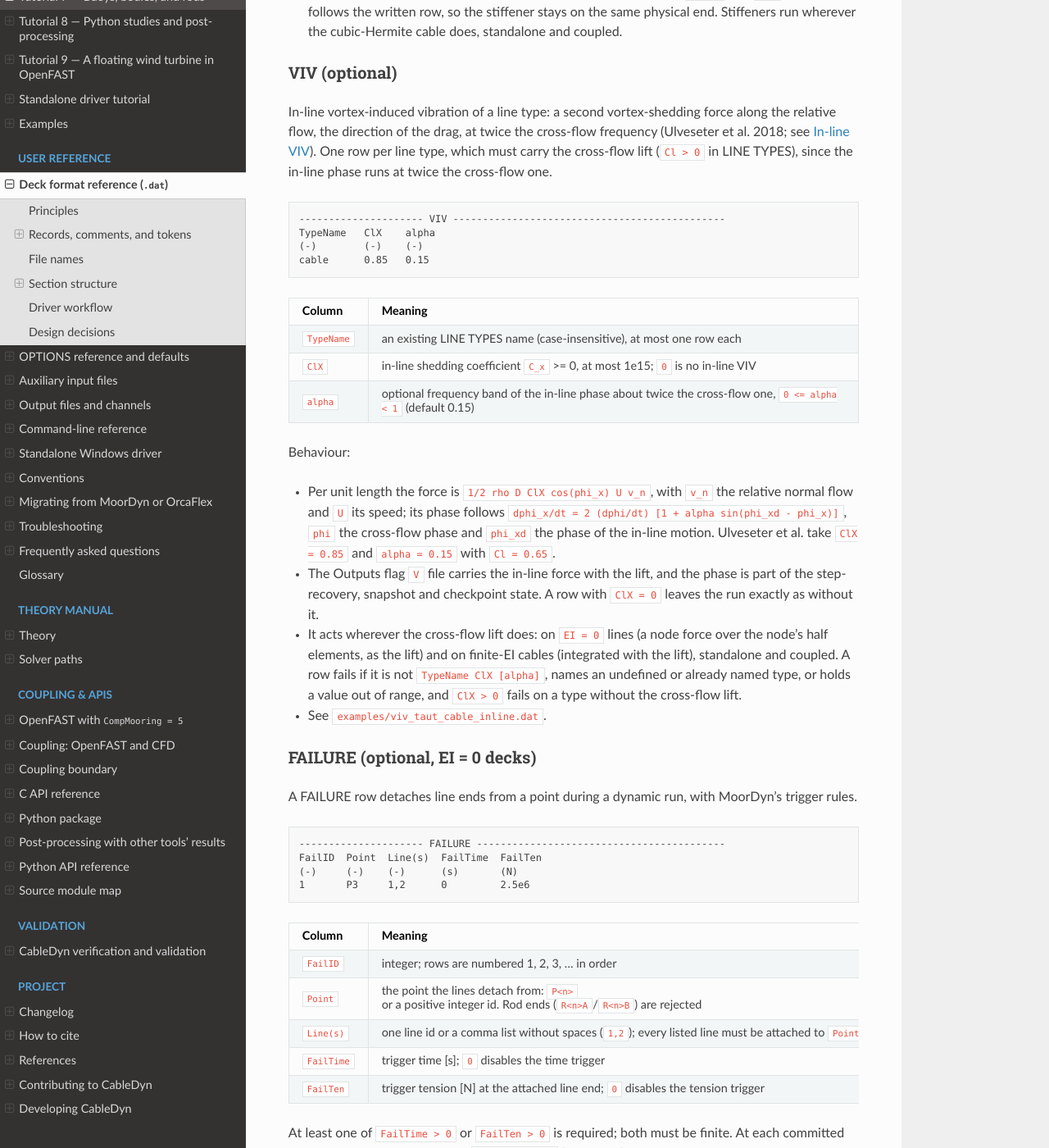
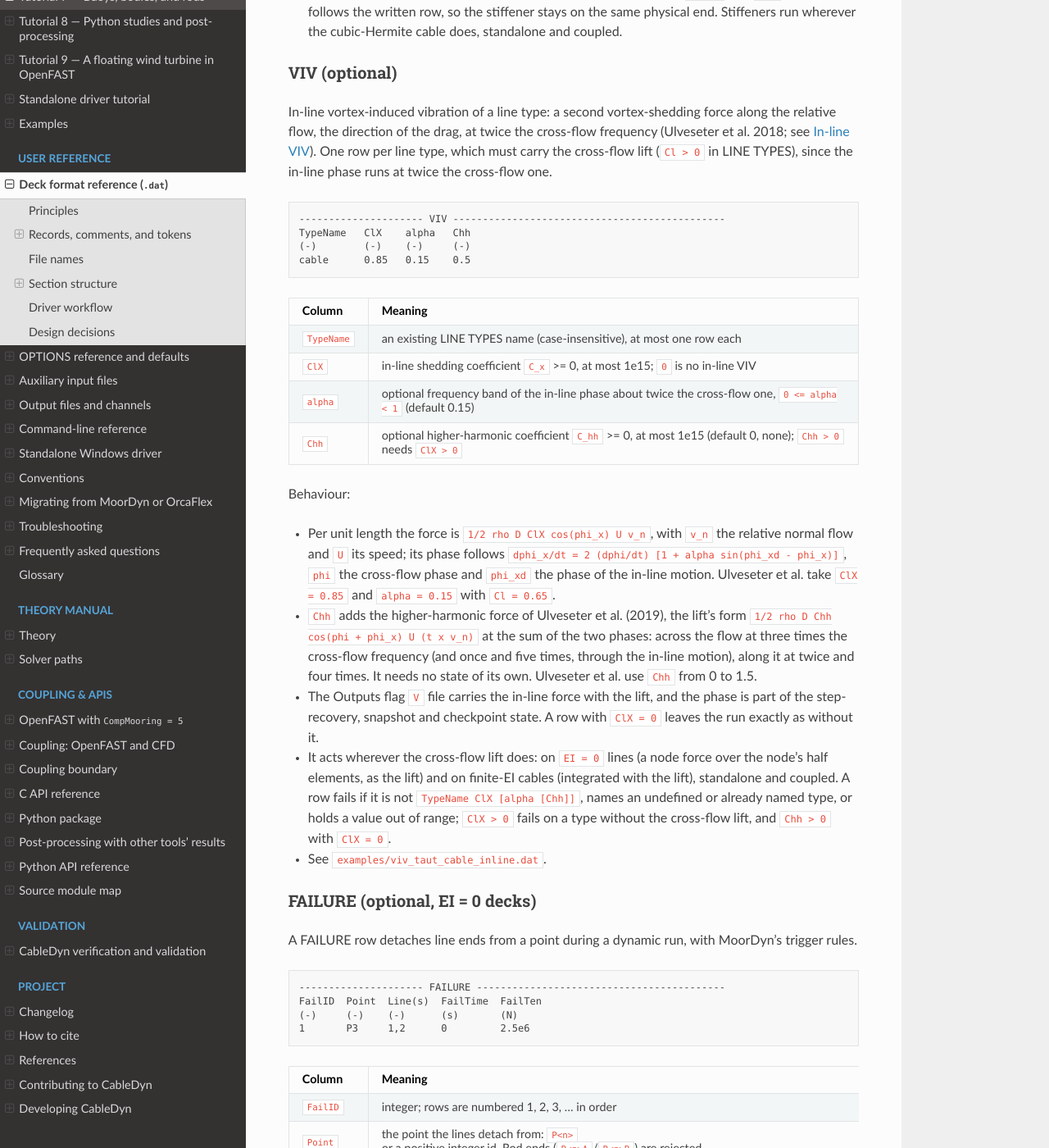
Before and after one commit to SMI-Lab-Inha/CableDyn, a Sphinx documentation site: the page built from doc/driver_format.md, in a window 1280 px wide and 1400 px high, scrolled down 27695 px. Shown: the whole window at 82% size. Built offline with Sphinx 7.4.7 and the Read the Docs theme 3.1.0, drawn with Linux system fonts in a browser that asks for light colours.

Commit message:
feat: higher-harmonic VIV force (VIV section column Chh)
The synchronisation model with in-line VIV resolves the cross-flow
response at the shedding frequency and the in-line one at twice it.
Riser measurements show cross-flow components at three times the
frequency as well, and they dominate curvature fatigue at high modes.
Ulveseter, Thorsen, Saevik and Larsen (Appl. Ocean Res. 90, 2019,
101856, Eq. 6) add a higher-harmonic force of the lift's form at the
sum of the two phases,

  f_hh = 1/2 rho D C_hh cos(phi + phi_x) U (t x v_n),

which acts across the flow at 3 omega (and at omega and 5 omega
through the turn of the relative flow), and along it at 2 and 4 omega.

A fourth VIV section column Chh (default 0; Chh > 0 needs ClX > 0)
adds it on EI = 0 lines and finite-EI cables:
- the cable adds k_hh cos(phi + phi_x) to the node values of the lift
  scale its elements integrate;
- the EI = 0 line adds a second node lift at the phase sum.
It needs no state of its own, and its derivatives enter the tangent
with the lift's. The Python deck reader and builder take the column.

Checks:
- tests/test_viv_inline_deck D5: Chh 1.0 raises the quarter-span
  in-line response at four times the cross-flow frequency from A/D
  0.0017 to 0.0070, the EI = 0 line within 2 % of the cable; Chh 0 is
  the row without the column to the printed digits; Chh without
  in-line VIV, a negative Chh and five columns are refused;
- tests/test_hermite_load_power L4 now carries Chh 1: the load work
  still closes the cable's energy balance (3e-5);
- native/Python parity of nine row forms;
- full ctest on the default and Prescott kernels, Debug -fcheck=all
  on the VIV, model and system tests, pytest, Sphinx -W.

Signed-off-by: Jae Hoon Seo <jaehoon.seo@inha.ac.kr>

````diff
--- a/doc/capabilities.rst
+++ b/doc/capabilities.rst
@@ -146,7 +146,8 @@ Line and constitutive capability
        host's fluid field on the coupled routes and its state in the checkpoint
    * - In-line VIV (``VIV`` section ``ClX``, ``alpha``)
      - Standalone and coupled
-     - the in-line shedding force of Ulveseter et al. (2018) at twice the cross-flow frequency, on
+     - the in-line shedding force of Ulveseter et al. (2018) at twice the cross-flow frequency, and
+       the optional higher-harmonic force of Ulveseter et al. (2019) (``Chh``), on
        ``EI = 0`` lines and finite-EI cables wherever the cross-flow lift runs
        (:ref:`theory-viv-inline`), its state in the checkpoint
 
--- a/doc/driver_format.md
+++ b/doc/driver_format.md
@@ -1154,9 +1154,9 @@ relative flow, the direction of the drag, at twice the cross-flow frequency (Ulv
 
 ```text
 --------------------- VIV ----------------------------------------------
-TypeName   ClX    alpha
-(-)        (-)    (-)
-cable      0.85   0.15
+TypeName   ClX    alpha   Chh
+(-)        (-)    (-)     (-)
+cable      0.85   0.15    0.5
 ```
 
 | Column | Meaning |
@@ -1164,6 +1164,7 @@ cable      0.85   0.15
 | `TypeName` | an existing LINE TYPES name (case-insensitive), at most one row each |
 | `ClX` | in-line shedding coefficient `C_x` >= 0, at most 1e15; `0` is no in-line VIV |
 | `alpha` | optional frequency band of the in-line phase about twice the cross-flow one, `0 <= alpha < 1` (default 0.15) |
+| `Chh` | optional higher-harmonic coefficient `C_hh` >= 0, at most 1e15 (default 0, none); `Chh > 0` needs `ClX > 0` |
 
 Behaviour:
 
@@ -1171,14 +1172,19 @@ Behaviour:
   flow and `U` its speed; its phase follows `dphi_x/dt = 2 (dphi/dt) [1 + alpha sin(phi_xd - phi_x)]`,
   `phi` the cross-flow phase and `phi_xd` the phase of the in-line motion. Ulveseter et al. take
   `ClX = 0.85` and `alpha = 0.15` with `Cl = 0.65`.
+- `Chh` adds the higher-harmonic force of Ulveseter et al. (2019), the lift's form
+  `1/2 rho D Chh cos(phi + phi_x) U (t x v_n)` at the sum of the two phases: across the flow at
+  three times the cross-flow frequency (and once and five times, through the in-line motion),
+  along it at twice and four times. It needs no state of its own. Ulveseter et al. use `Chh`
+  from 0 to 1.5.
 - The Outputs flag `V` file carries the in-line force with the lift, and the phase is part of
   the step-recovery, snapshot and checkpoint state. A row with `ClX = 0` leaves the run exactly as
   without it.
 - It acts wherever the cross-flow lift does: on `EI = 0` lines (a node force over the node's
   half elements, as the lift) and on finite-EI cables (integrated with the lift), standalone and
-  coupled. A row fails if it is not `TypeName ClX [alpha]`,
-  names an undefined or already named type, or holds a value out of range, and `ClX > 0` fails
-  on a type without the cross-flow lift.
+  coupled. A row fails if it is not `TypeName ClX [alpha [Chh]]`,
+  names an undefined or already named type, or holds a value out of range; `ClX > 0` fails
+  on a type without the cross-flow lift, and `Chh > 0` with `ClX = 0`.
 - See `examples/viv_taut_cable_inline.dat`.
 
 ### FAILURE (optional, EI = 0 decks)
--- a/doc/references.rst
+++ b/doc/references.rst
@@ -94,6 +94,12 @@ Hydrodynamics and ocean environment
 - **Ulveseter, J. V., Thorsen, M. J., Sævik, S. & Larsen, C. M. (2018).** Time domain
   simulation of riser VIV in current and irregular waves. *Marine Structures* **60**, 241–260.
   https://doi.org/10.1016/j.marstruc.2018.04.001
+
+.. _ref-ulveseter2019:
+
+- **Ulveseter, J. V., Thorsen, M. J., Sævik, S. & Larsen, C. M. (2019).** Simulating fundamental
+  and higher harmonic VIV of slender structures. *Applied Ocean Research* **90**, 101856.
+  https://doi.org/10.1016/j.apor.2019.101856
 
 .. _ref-feeny2008:
 
````
Also changed, not shown: CHANGELOG.md (+5 -0 lines), doc/theory.rst (+18 -0 lines), 9 other files.
